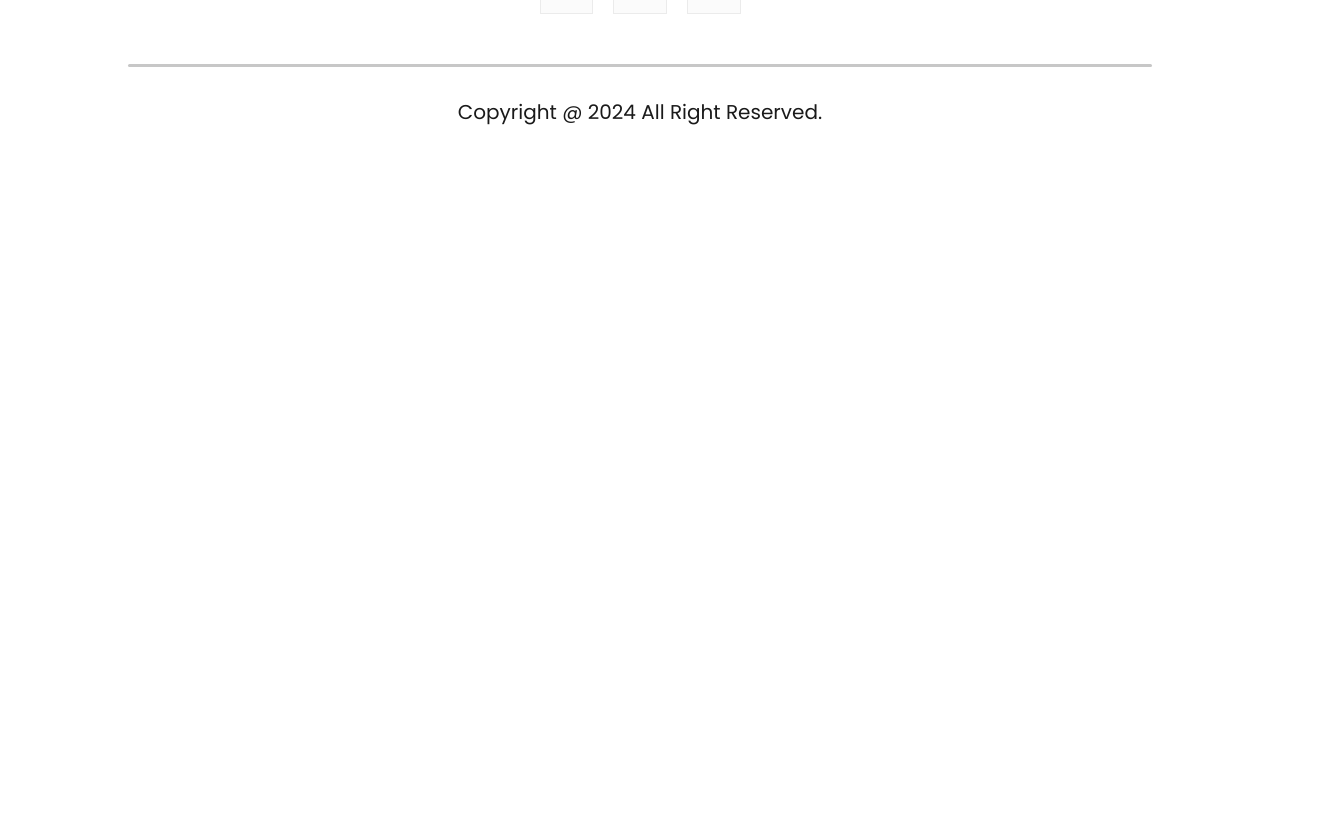
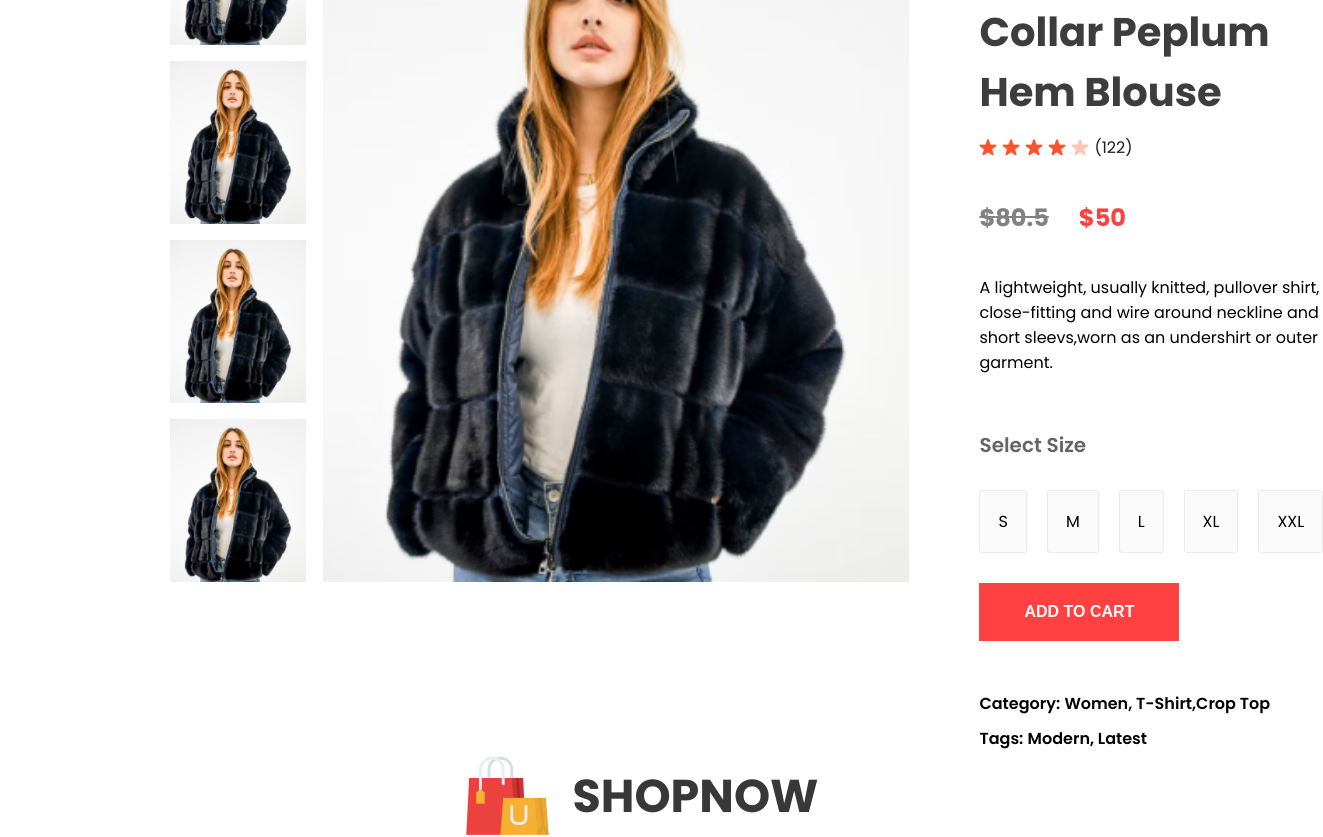
Before and after one commit to hindjammar/e-commerce-website, a React (Create React App) app: page /product/1 in a window 1280 px wide. Shown: the part 360-1197 px from the top of the page, 1323 px wide, since content can reach past the window. Before the commit the page ends 800 px from the top, so only its background shows below. Built offline with nearby package versions, Linux system fonts and the light colour scheme.

Commit message:
Create DisplayProduct Page

```diff
--- /dev/null
+++ b/src/Components/Breadcrums/Breadcrum.css
@@ -0,0 +1,10 @@
+.breadcrum{
+    display: flex;
+    align-items: center;
+    gap: 8px;
+    color: #5e5e5e;
+    font-size: 16px;
+    font-weight: 600;
+    margin: 60px 170px;
+    text-transform: capitalize;
+}
--- /dev/null
+++ b/src/Components/Breadcrums/Breadcrum.jsx
@@ -0,0 +1,17 @@
+import React from 'react'
+import './Breadcrum.css'
+import arrow_icon from '../Assets/breadcrum_arrow.png'
+
+const Breadcrum = (props) => {
+
+    const {product} = props;
+  return (
+    <div className='breadcrum'>
+      HOME <img src={arrow_icon} alt="" /> SHOP <img src={arrow_icon} alt="" /> {product.category}
+       <img src={arrow_icon} alt="" /> {product.name}
+
+    </div>
+  )
+}
+
+export default Breadcrum
--- a/src/Components/Item/Item.jsx
+++ b/src/Components/Item/Item.jsx
@@ -1,11 +1,12 @@
 import React from 'react'
 import './Item.css'
+import { Link } from 'react-router-dom'
 
 
 const Item = (props) => {
   return (
     <div className='item'>
-       <img src={props.image} alt="" />
+       <Link to={`/product/${props.id}`}><img src={props.image} alt="" /></Link>
        <p>{props.name}</p>
        <div className="item-prices">
         <div className="item-price-new">
--- /dev/null
+++ b/src/Components/ProductDisplay/ProductDisplay.css
@@ -0,0 +1,92 @@
+.productdisplay{
+    display: flex;
+    margin: 0px 170px;
+
+}
+.productdisplay-left{
+    display: flex;
+    gap: 17px;
+}
+.productdisplay-img-list{
+    display: flex;
+    flex-direction: column;
+    gap: 16px;
+}
+.productdisplay-img-list img{
+    height: 163px;
+}
+.productdisplay-main-img{
+    width: 586px;
+    height: 700px;
+}
+.productdisplay-right{
+    margin: 0px 70px;
+    display: flex;
+    flex-direction: column;
+}
+.productdisplay-right h1{
+    color: #3d3d3d;
+    font-size: 40px;
+    font-weight: 700;
+}
+.productdisplay-right-stars{
+    display: flex;
+    align-items: center;
+    margin-top: 13px;
+    gap: 5px;
+    color: #1c1c1c;
+    font-size: 16px;
+}
+.productdisplay-right-prices{
+    display: flex;
+    margin: 40px 0px;
+    gap: 30px;
+    font-size: 24px;
+    font-weight: 700;
+}
+.productdisplay-right-price-old{
+    color: #818181;
+    text-decoration: line-through;
+}
+
+.productdisplay-right-price-new{
+    color: #ff4141;
+}
+.productdisplay-right-size h1{
+    margin-top: 55px;
+    color: #656565;
+    font-size: 20px;
+    font-weight: 600;
+}
+.productdisplay-right-sizes{
+    display: flex;
+    margin: 30px 0px;
+    gap: 20px;
+}
+
+.productdisplay-right-sizes div{
+    padding: 18px;
+    background: #fbfbfb;
+    border: 1px solid #ebebeb ;
+    border-radius: 3px;
+    cursor: pointer;
+}
+.productdisplay-right button{
+padding: 20px 40px;
+width: 200px;
+font-size: 16px;
+font-weight: 600;
+color: white;
+background: #ff4141;
+margin-bottom: 40px;
+border: none;
+outline: none;
+cursor: pointer;
+}
+
+.productdisplay-right-category{
+    margin-top: 10px;
+}
+.productdisplay-right-category span{
+    font-weight: 600;
+}
--- /dev/null
+++ b/src/Components/ProductDisplay/ProductDisplay.jsx
@@ -0,0 +1,69 @@
+import React from 'react'
+import './ProductDisplay.css'
+import star_icon from '../Assets/star_icon.png'
+import star_dull from '../Assets/star_dull_icon.png'
+
+const ProductDisplay = (props) => {
+
+    const {product} = props;
+
+  return (
+    <div className='productdisplay'>
+        <div className="productdisplay-left">
+        <div className="productdisplay-img-list">
+            <img src={product.image} alt="" />
+            <img src={product.image} alt="" />
+            <img src={product.image} alt="" />
+            <img src={product.image} alt="" />
+
+            </div>
+            <div className="productdisplay-img">
+                <img className='productdisplay-main-img' src={product.image} alt="" />
+            </div>
+        </div>
+        <div className="productdisplay-right">
+            <h1>{product.name}</h1>
+            <div className="productdisplay-right-stars">
+                <img src={star_icon} alt="" />
+                <img src={star_icon} alt="" />
+                <img src={star_icon} alt="" />
+                <img src={star_icon} alt="" />
+                <img src={star_dull} alt="" />
+                <p>(122)</p>
+
+            </div>
+            <div className="productdisplay-right-prices">
+                <div className="productdisplay-right-price-old">
+                    ${product.old_price}
+                </div>
+                <div className="productdisplay-right-price-new">
+                    ${product.new_price}
+                </div>
+            </div>
+            <div className="productdiplay-right-description">
+                A lightweight, usually knitted, pullover shirt, close-fitting and wire around neckline and short sleevs,worn as an undershirt or outer garment.
+            </div>
+
+            <div className="productdisplay-right-size">
+                <h1>Select Size</h1>
+                <div className='productdisplay-right-sizes'>
+                     <div>S</div>
+                     <div>M</div>
+                     <div>L</div>
+                     <div>XL</div>
+                     <div>XXL</div>
+                </div>
+            </div>
+                <button>ADD TO CART</button>
+                <p className='productdisplay-right-category'>
+                    <span>Category:</span> <span>Women, T-Shirt,Crop Top</span>
+                </p>
+                <p className='productdisplay-right-category'>
+                    <span>Tags:</span> <span>Modern, Latest</span>
+                </p>
+        </div>
+    </div>
+  )
+}
+
+export default ProductDisplay
--- a/src/Pages/Product.jsx
+++ b/src/Pages/Product.jsx
@@ -1,9 +1,17 @@
-import React from 'react'
+import React, { useContext } from 'react'
+import {ShopContext} from '../Context/ShopContext'
+import { useParams } from 'react-router-dom';
+import Breadcrum from '../Components/Breadcrums/Breadcrum';
+import ProductDisplay from '../Components/ProductDisplay/ProductDisplay';
 
 const Product = () => {
+  const {all_product} = useContext(ShopContext);
+   const {productId} = useParams();
+   const product = all_product.find((e)=> e.id === Number(productId));
   return (
     <div>
-
+      <Breadcrum product={product}/>
+      <ProductDisplay product={product}/>
     </div>
   )
 }
```
Also changed, not shown: src/Components/DescriptionBox/DescriptionBox.jsx (added, +13 -0 lines), src/Components/DescriptionBox/DescriptionBox.css (added).
